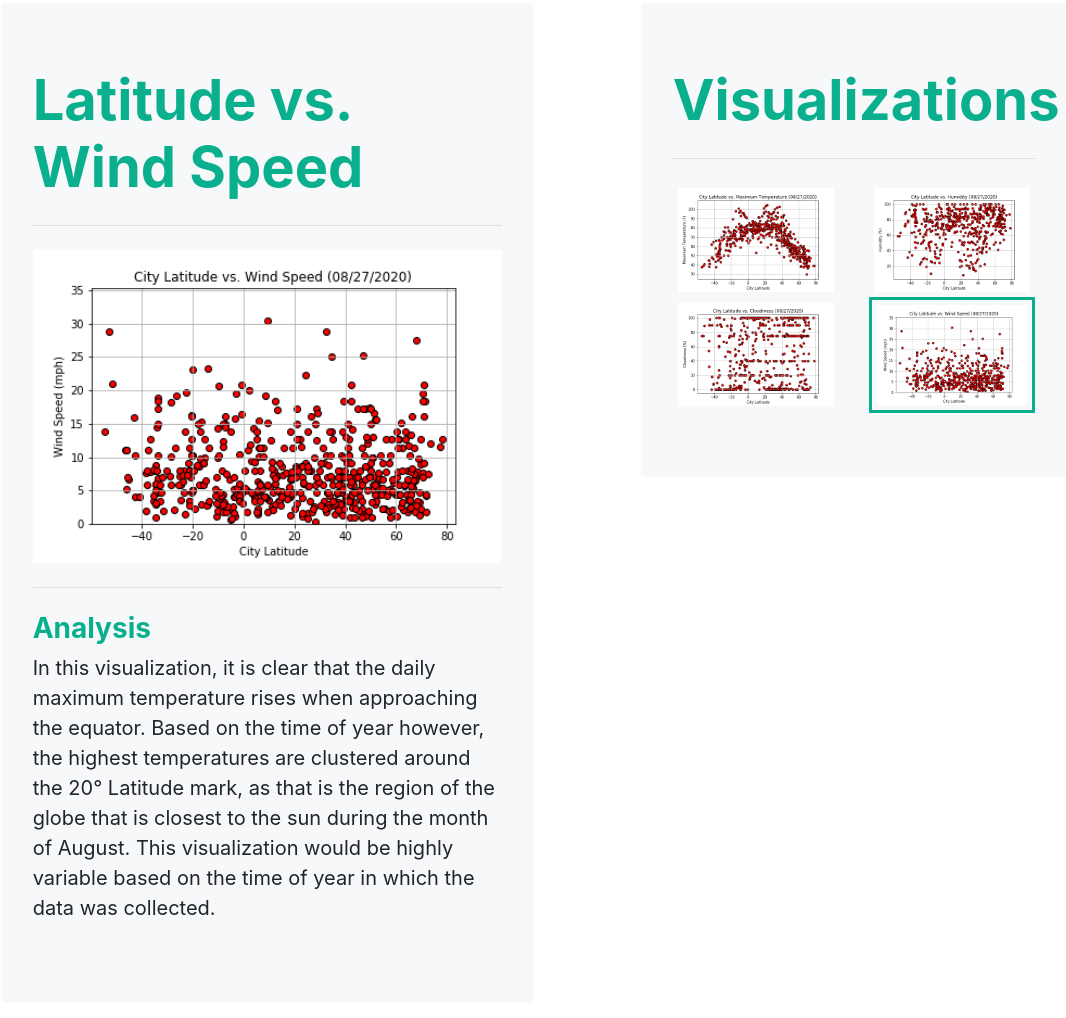
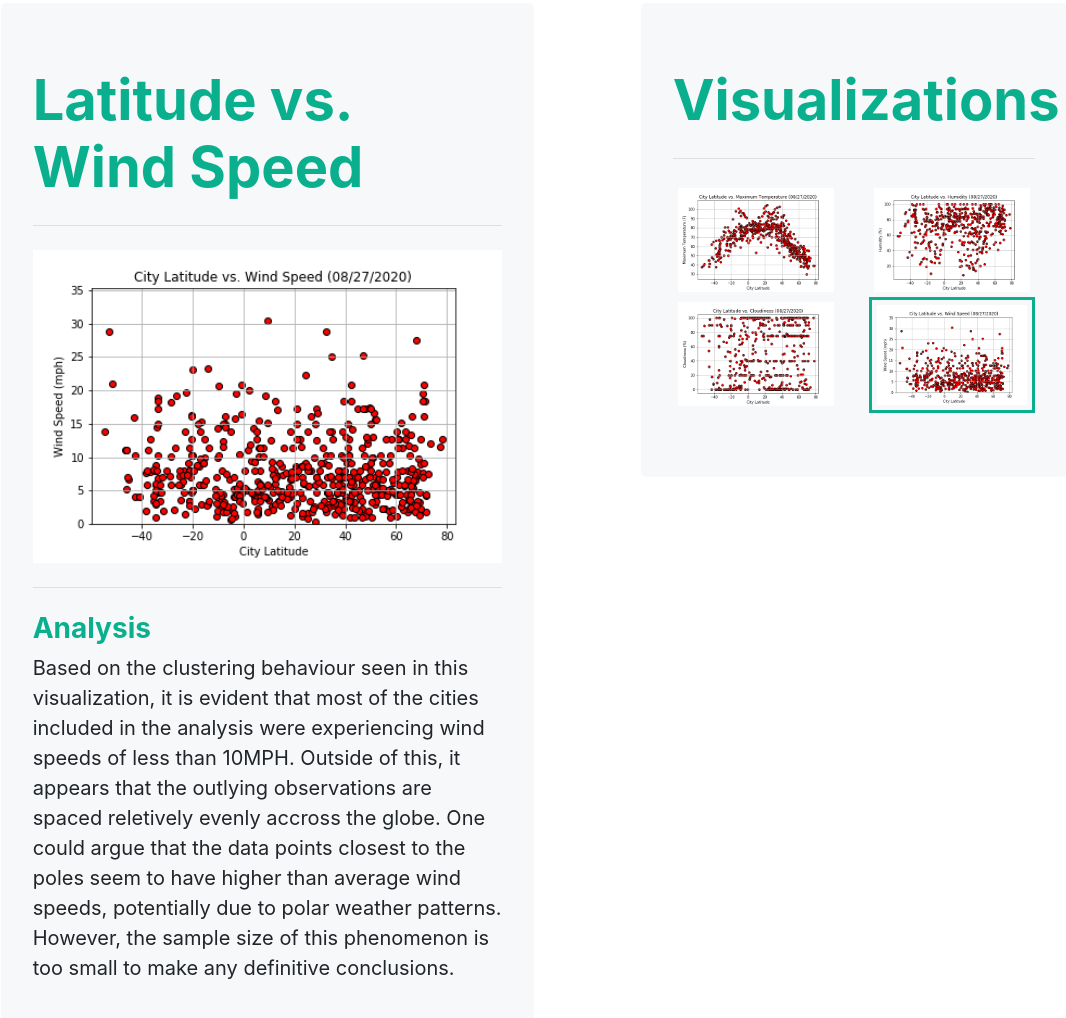
Before and after one commit to blhawkins/11.web-design-challenge, a plain HTML site: page Webpages/wind_speed.html in a window 1280 px wide. Shown: the part 190-1208 px from the top of the page, without its empty margins (106-1172 px from the left). Drawn offline with nearby package versions, Linux system fonts and the light colour scheme.

Commit message:
Webpages finished

```diff
--- a/Webpages/wind_speed.html
+++ b/Webpages/wind_speed.html
@@ -68,7 +68,7 @@
                     </div>
                     <hr class="my-4">
                     <h3>Analysis </h3>
-                    <p id = 'visualization_analysis'>In this visualization, it is clear that the daily maximum temperature rises when approaching the equator. Based on the time of year however, the  highest temperatures are clustered around the 20° Latitude mark, as that is the region of the globe that is closest to the sun during the month of August. This visualization would be highly variable based on the time of year in which the data was collected.
+                    <p id = 'visualization_analysis'>Based on the clustering behaviour seen in this visualization, it is evident that most of the cities included in the analysis were experiencing wind speeds of less than 10MPH. Outside of this, it appears that the outlying observations are spaced reletively evenly accross the globe. One could argue that the data points closest to the poles seem to have higher than average wind speeds, potentially due to polar weather patterns. However, the sample size of this phenomenon is too small to make any definitive conclusions.
                     </p>
                 </div>
             </div>
```
Also changed, not shown: Webpages/index.html (+1 -1 lines).
